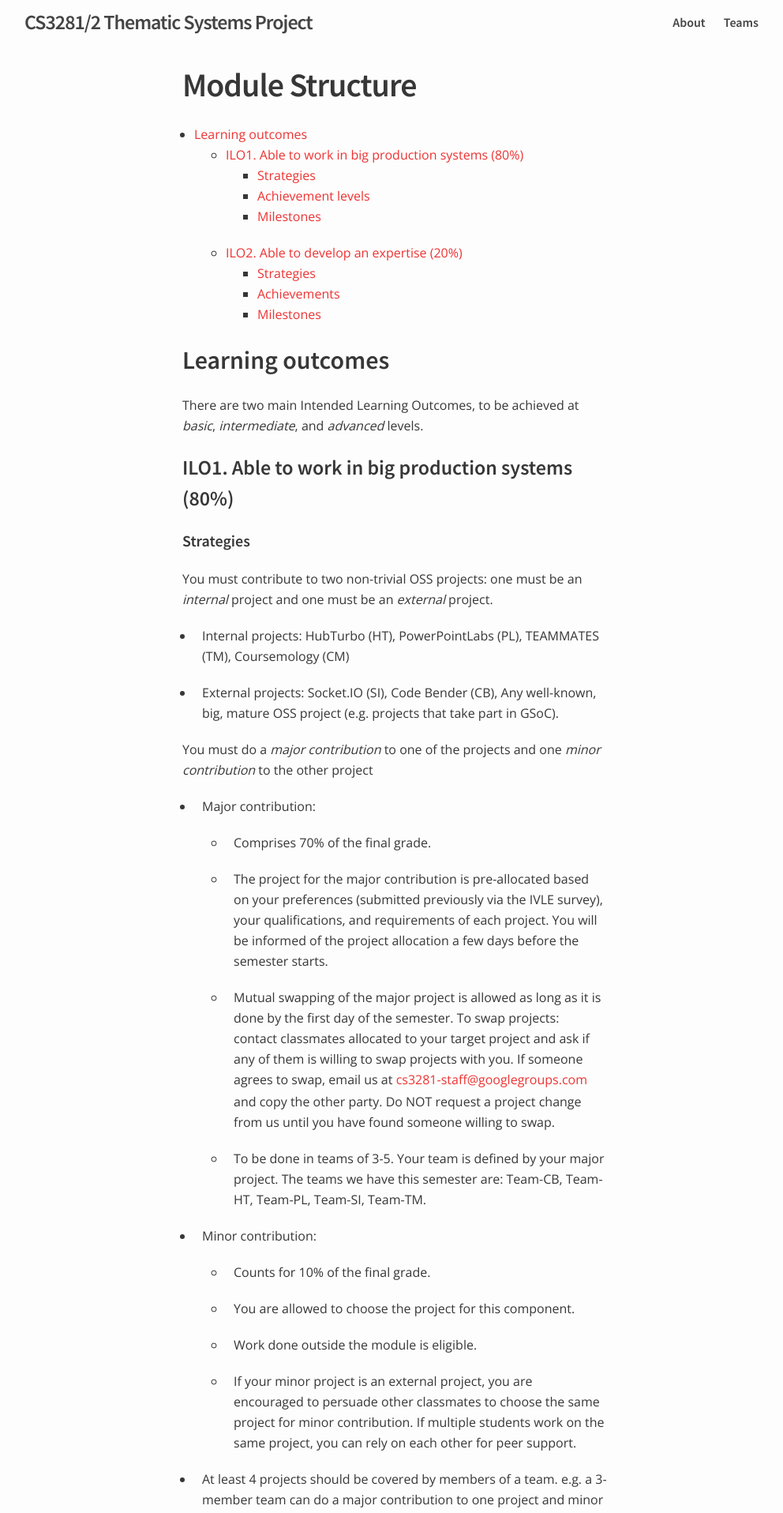
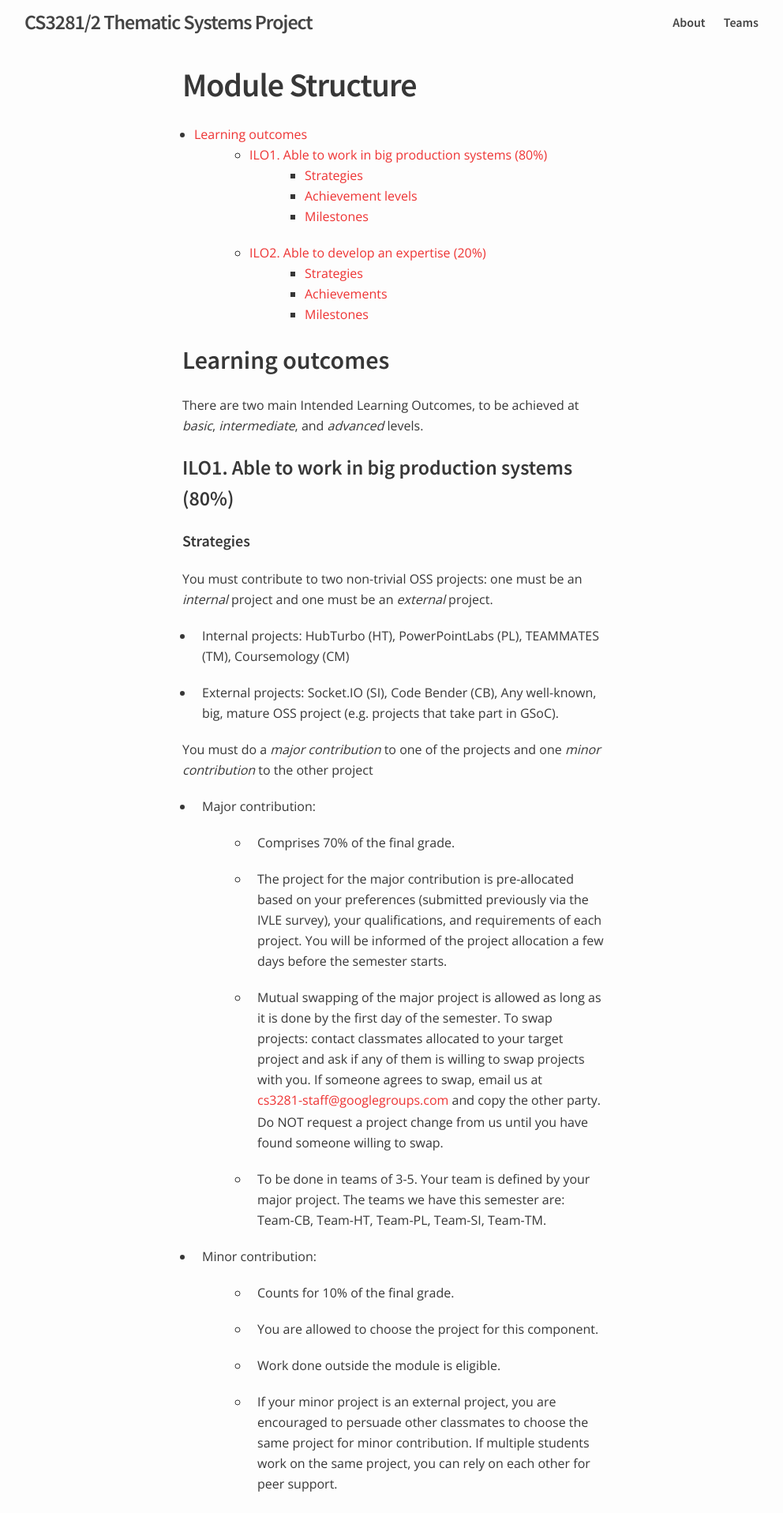
Before and after one commit to nus-oss/cs3281-AY1516S2-website, a Jekyll site: the page built from about/module_structure.md, in a window 1280 px wide. Shown: the top 1916 px of the page at 79% size, without its empty margins (139-1131 px from the left). Built offline with Jekyll 4.4.1, drawn with Linux system fonts in a browser that asks for light colours.

Commit message:
Fix layout of elements within post layout.

```diff
--- a/_sass/_layout.scss
+++ b/_sass/_layout.scss
@@ -97,10 +97,13 @@
     color: #373737;
     margin-bottom: $spacing-unit;
 
+    & > * {
+        max-width: 540px;
+        margin: 0 auto;
+    }
+
     p {
-        max-width: 540px;
         padding: 0px 10px;
-        margin: 0 auto;
         line-height: 26px;
         margin-bottom: 20px;
     }
@@ -113,9 +116,7 @@
             font-size: 28px;
         }
 
-        max-width: 540px;
         padding: 0px 10px;
-        margin: 0 auto;
         margin-bottom: 20px;
     }
 
@@ -127,9 +128,7 @@
             font-size: 22px;
         }
 
-        max-width: 540px;
         padding: 0px 10px;
-        margin: 0 auto;
         margin-bottom: 20px;
     }
 
@@ -141,9 +140,7 @@
             font-size: 18px;
         }
 
-        max-width: 540px;
         padding: 0px 10px;
-        margin: 0 auto;
         margin-bottom: 20px;
     }
 
@@ -163,10 +160,8 @@
     }
 
     ul, ol {
-        max-width: 540px;
         padding: 0 10px;
         padding-left: 40px;
-        margin: 0 auto;
         margin-bottom: 20px;
     }
 }
```
